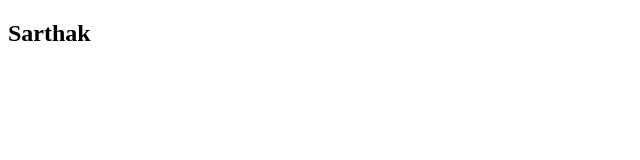
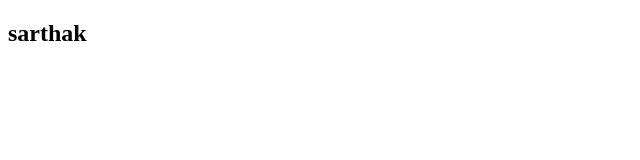
Before and after one commit to sarthakavhad/xyz, a plain HTML site: page index.html in a window 1280 px wide. Shown: the full height of the page, 0-640 px from the left. Drawn offline with Linux system fonts and the light colour scheme.

Commit message:
commit in master

```diff
--- a/index.html
+++ b/index.html
@@ -6,6 +6,6 @@
     <title>Document</title>
 </head> <body>
 
-    <h2> Sarthak </h2>
+  <h2>sarthak</h2>
 </body>
 </html>
```
